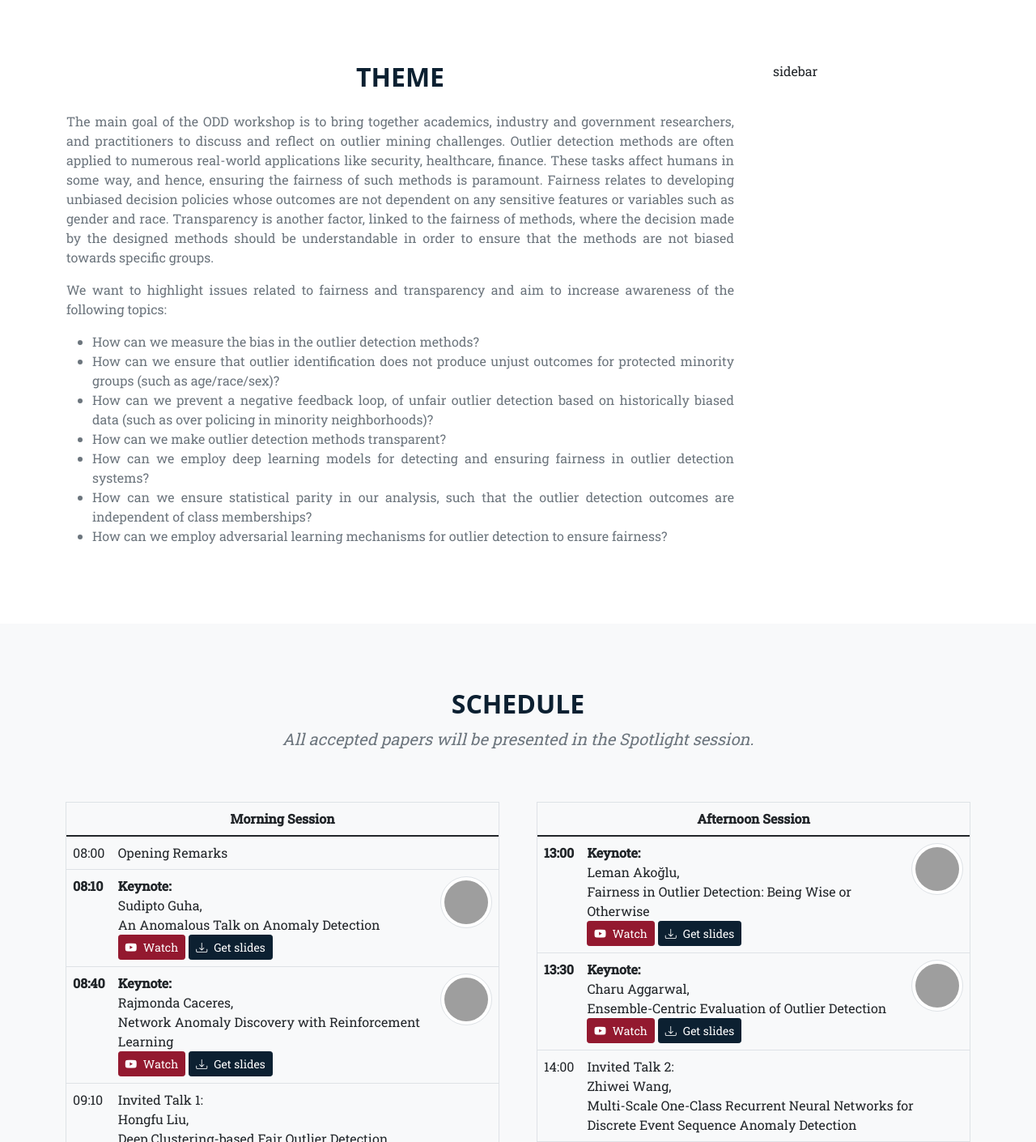
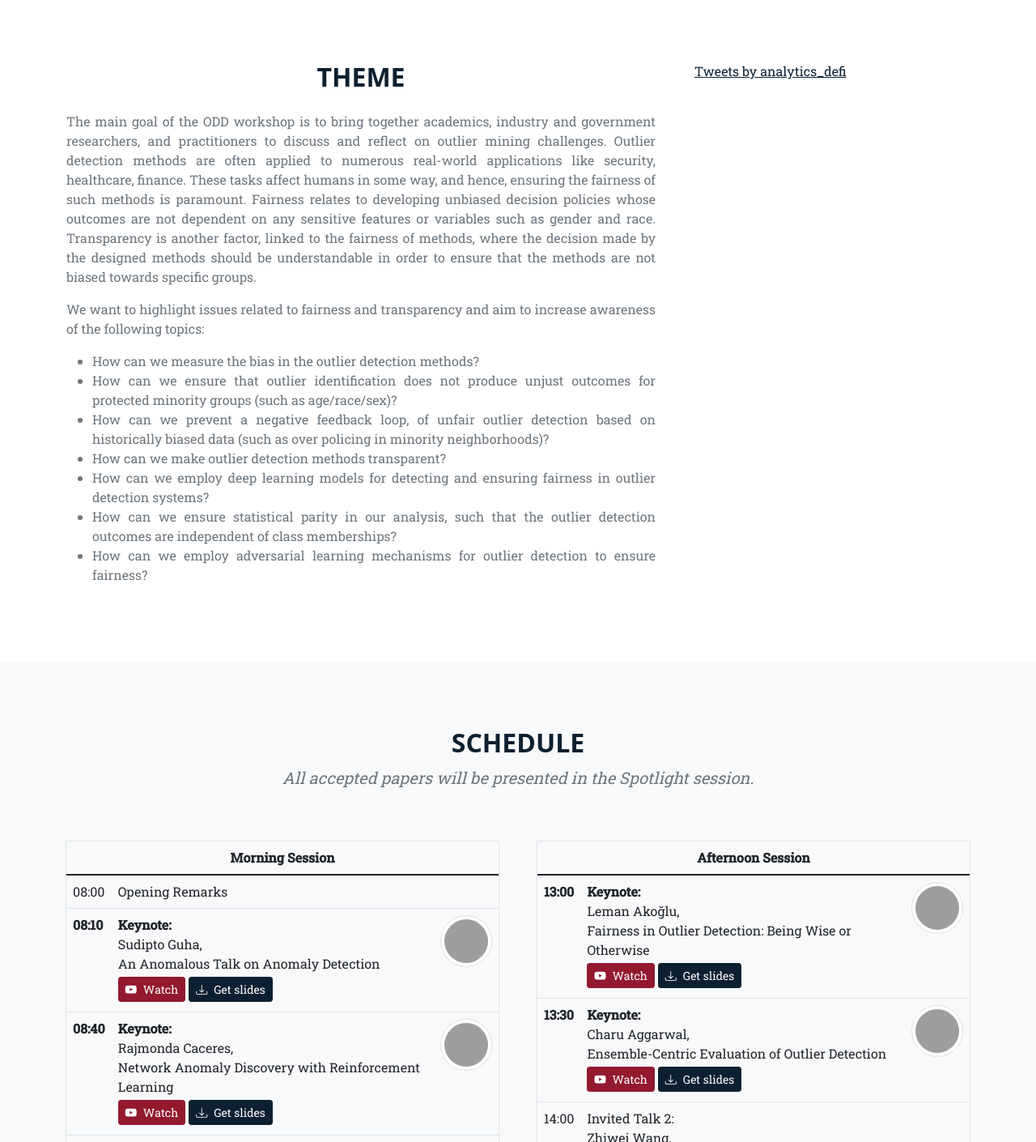
Before and after one commit to defianalytics/defraudworkshop, a Jekyll site: the page built from index.markdown, in a window 1280 px wide, cut to the strip 510-1920 px from the top of the page. Shown: the whole strip at 81% size. Built offline with Jekyll 4.4.1, drawn with Linux system fonts in a browser that asks for light colours; comment, search, counter and statistics services are not loaded; grey boxes are pictures that could not be loaded.

Commit message:
feat: twitter publish

```diff
--- a/_includes/schedule.html
+++ b/_includes/schedule.html
@@ -21,10 +21,10 @@
                 <strong>Keynote:</strong><br>
                 Sudipto Guha, <br>
                 An Anomalous Talk on Anomaly Detection <br>
-                <a type="button" class="btn btn-danger btn-sm">
+                <a type="button" class="btn btn-danger btn-sm my-1">
                   <i class="bi bi-youtube me-2"></i>Watch
                 </a>
-                <a type="button" class="btn btn-primary btn-sm">
+                <a type="button" class="btn btn-primary btn-sm my-1">
                   <i class="bi bi-download me-2"></i>Get slides
                 </a>
               </td>
@@ -38,10 +38,10 @@
                 <strong>Keynote:</strong><br>
                 Rajmonda Caceres, <br>
                 Network Anomaly Discovery with Reinforcement Learning <br>
-                <a type="button" class="btn btn-danger btn-sm">
+                <a type="button" class="btn btn-danger btn-sm my-1">
                   <i class="bi bi-youtube me-2"></i>Watch
                 </a>
-                <a type="button" class="btn btn-primary btn-sm">
+                <a type="button" class="btn btn-primary btn-sm my-1">
                   <i class="bi bi-download me-2"></i>Get slides
                 </a>
               </td>
@@ -108,10 +108,10 @@
                 <strong>Keynote:</strong><br>
                 Leman Akoğlu, <br>
                 Fairness in Outlier Detection: Being Wise or Otherwise <br>
-                <a type="button" class="btn btn-danger btn-sm">
+                <a type="button" class="btn btn-danger btn-sm my-1">
                   <i class="bi bi-youtube me-2"></i>Watch
                 </a>
-                <a type="button" class="btn btn-primary btn-sm">
+                <a type="button" class="btn btn-primary btn-sm my-1">
                   <i class="bi bi-download me-2"></i>Get slides
                 </a>
               </td>
@@ -125,10 +125,10 @@
                 <strong>Keynote:</strong><br>
                 Charu Aggarwal, <br>
                 Ensemble-Centric Evaluation of Outlier Detection <br>
-                <a type="button" class="btn btn-danger btn-sm">
+                <a type="button" class="btn btn-danger btn-sm my-1">
                   <i class="bi bi-youtube me-2"></i>Watch
                 </a>
-                <a type="button" class="btn btn-primary btn-sm">
+                <a type="button" class="btn btn-primary btn-sm my-1">
                   <i class="bi bi-download me-2"></i>Get slides
                 </a>
               </td>
@@ -154,10 +154,10 @@
                 <strong>Keynote:</strong><br>
                 Danai Koutra, <br>
                 Graph Summarization Meets Outlier Detection <br>
-                <a type="button" class="btn btn-danger btn-sm">
+                <a type="button" class="btn btn-danger btn-sm my-1">
                   <i class="bi bi-youtube me-2"></i>Watch
                 </a>
-                <a type="button" class="btn btn-primary btn-sm">
+                <a type="button" class="btn btn-primary btn-sm my-1">
                   <i class="bi bi-download me-2"></i>Get slides
                 </a>
               </td>
@@ -171,10 +171,10 @@
                 <strong>Keynote:</strong><br>
                 James Verbus, <br>
                 Preventing Abuse Using Unsupervised Outlier Detection <br>
-                <a type="button" class="btn btn-danger btn-sm">
+                <a type="button" class="btn btn-danger btn-sm my-1">
                   <i class="bi bi-youtube me-2"></i>Watch
                 </a>
-                <a type="button" class="btn btn-primary btn-sm">
+                <a type="button" class="btn btn-primary btn-sm my-1">
                   <i class="bi bi-download me-2"></i>Get slides
                 </a>
               </td>
--- a/_includes/theme.html
+++ b/_includes/theme.html
@@ -3,7 +3,7 @@
 {% endcapture %}
 <section class="container">
   <div class="row row-cols-1 row-cols-md-2 g-5 text-justify">
-    <div class="col-md-9">
+    <div class="col-md-8">
       <h2 class="text-center fw-bold mb-4">THEME</h2>
 
       <div class="text-muted text-justify">
@@ -11,6 +11,11 @@
       </div>
 
     </div>
-    <div class="col-md-auto">sidebar</div>
+    <div class="col-md-4">
+      <a class="twitter-timeline" data-theme="light"
+        href="https://twitter.com/analytics_defi?ref_src=twsrc%5Etfw">Tweets by
+        analytics_defi</a>
+      <script async src="https://platform.twitter.com/widgets.js" charset="utf-8"></script>
+    </div>
   </div>
 </section>
--- a/assets/css/main.scss
+++ b/assets/css/main.scss
@@ -4,6 +4,7 @@
 @import "../../node_modules/bootstrap/scss/functions";
 
 // 2. Include any default variable overrides here
+$primary-color: #0070f3;
 $primary: #0C2031;
 $secondary: #69A2C1;
 $success: #187A1A;
@@ -63,6 +64,10 @@ body {
   color: white !important;
 }
 
+.hero a {
+  color: #0070f3 !important;
+}
+
 section {
   padding: 5rem 0;
 }
```
Also changed, not shown: assets/css/main.min.css, 1 other file.
